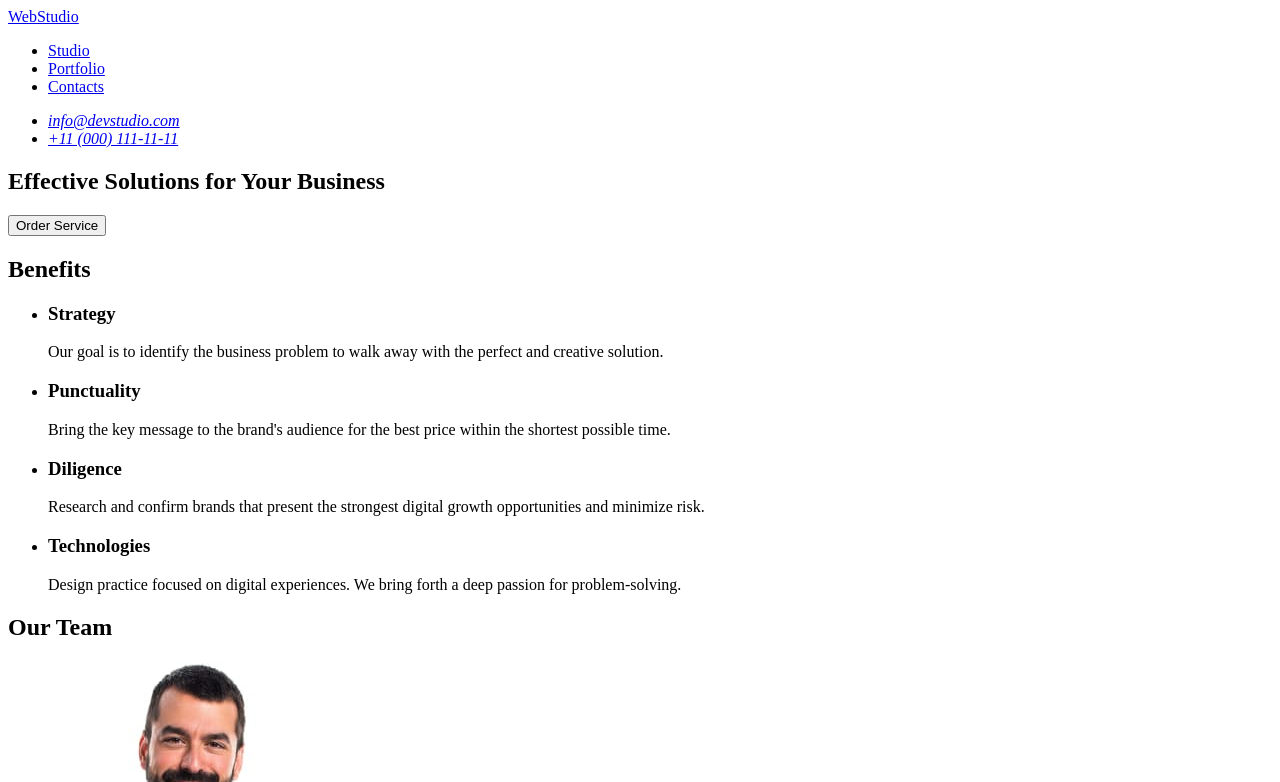
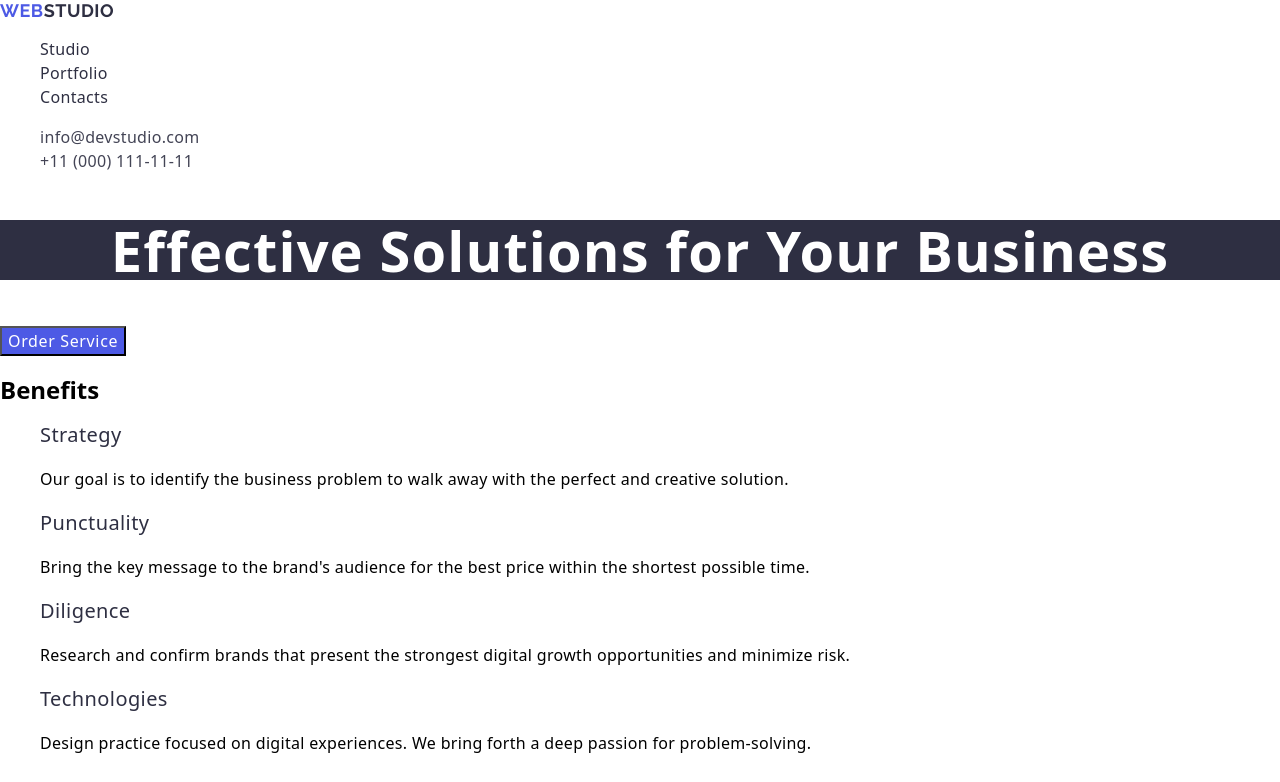
Before and after one commit to oleg-petrik/goit-markup-hw-02, a plain HTML site: page index.html in a window 1280 px wide. Shown: the top 782 px of the page. Drawn offline with nearby package versions, Linux system fonts and the light colour scheme.

Commit message:
add our portfolio

```diff
--- a/css/styles.css
+++ b/css/styles.css
@@ -0,0 +1,113 @@
+/*font-family: "Raleway", sans-serif;
+font-family: "Roboto", sans-serif;*/
+.body{
+    font-family: "Roboto" "Raleway",
+        sans-serif;
+        color: #434455;
+        background-color: #fff;
+}
+ul, ol{
+    list-style-type: none;
+}
+a{
+    text-decoration: none;
+}
+.logo{
+    font-family: "Raleway", sans-serif;
+    font-weight: 700;
+        font-size: 18px;
+        line-height: 1.17;
+        letter-spacing: 0.03em;
+        text-transform: uppercase;
+        color: #4d5ae5;
+}
+.header-logo .logo-part{
+    color: #2e2f42
+}
+.nav-link{
+    font-weight: 500;
+        font-size: 16px;
+        line-height: 1.5;
+        letter-spacing: 0.02em;
+        color: #2e2f42;
+}
+.nav-link:hover,
+.nav-link:focus{
+color: #404bbf;
+}
+.contacts{
+    font-style: normal;
+}
+.contacts-link{
+        font-size: 16px;
+        line-height: 1.5;
+        letter-spacing: 0.02em;
+        color: #434455;
+}
+.nav-link:hover,
+.nav-link:focus,
+.contacts-link:hover,
+.contacts-link:focus{
+color: #404bbf;
+}
+.page-hero{
+    background-color: #2e2f42;
+font-weight: 700;
+font-size: 56px;
+line-height: 1.07143;
+letter-spacing: 0.02em;
+text-align: center;
+color: #fff;
+}
+.page-hero-button{
+    font-family: inherit;
+    background-color: #4d5ae5;
+    font-weight: 500;
+        font-size: 16px;
+        line-height: 1.5;
+        letter-spacing: 0.04em;
+        color: #fff;
+}
+.page-hero-button:hover,
+.page-hero-button:focus{
+    background-color: #404bbf;
+}
+.main-title{
+    font-weight: 500;
+        font-size: 20px;
+        line-height: 1.2;
+        letter-spacing: 0.02em;
+        color: #2e2f42;
+        background-color: #fff;
+}
+.main-text{
+    font-weight: 400;
+        font-size: 16px;
+        line-height: 1.5;
+        letter-spacing: 0.02em;
+        background-color: #fff;
+}
+.page-title{
+    font-weight: 700;
+        font-size: 36px;
+        line-height: 1.11111;
+        letter-spacing: 0.02em;
+        text-align: center;
+        color: #2e2f42;
+        background-color: #f4f4fd;
+}
+.page-images{
+    background-color: #f4f4fd;
+}
+.images{
+    background-color: #fff;
+}
+/*Page Our Portfolio*/
+.main-page-title{
+    font-weight: 700;
+        font-size: 36px;
+        line-height: 1.11;
+        letter-spacing: 0.02em;
+        text-align: center;
+        color: #2e2f42;
+}
--- a/index.html
+++ b/index.html
@@ -5,92 +5,105 @@
     <meta charset="UTF-8">
     <meta name="viewport" content="width=device-width, initial-scale=1.0">
     <title>Web Studio</title>
+    <link rel="stylesheet" href="https://cdnjs.cloudflare.com/ajax/libs/modern-normalize/3.0.1/modern-normalize.min.css"
+        integrity="sha512-q6WgHqiHlKyOqslT/lgBgodhd03Wp4BEqKeW6nNtlOY4quzyG3VoQKFrieaCeSnuVseNKRGpGeDU3qPmabCANg=="
+        crossorigin="anonymous" referrerpolicy="no-referrer" />
+    <link rel="preconnect" href="https://fonts.googleapis.com">
+    <link rel="preconnect" href="https://fonts.gstatic.com" crossorigin>
+    <link href="https://fonts.googleapis.com/css2?family=Raleway:wght@700&family=Roboto:wght@100;400;500;700&display=swap"
+        rel="stylesheet">
     <link rel="stylesheet" href="./css/styles.css" />
 </head>
 
 <body>
-    <header>
-        <nav>
-            <a href="./index.html">WebStudio</a>
-            <ul>
-                <li><a href="#studio">Studio</a></li>
-                <li><a href="#portfolio">Portfolio</a></li>
-                <li><a href="#contacts">Contacts</a></li>
+    <header class="page-header">
+        <nav class="header-nav">
+            <a class="logo header-logo" href="./index.html">Web<span class="logo-part">Studio</span></a>
+            <ul class="nav-list">
+                <li class="nav-item"><a class="nav-link" href="./index.html">Studio</a></li>
+                <li class="nav-item"><a class="nav-link" href="">Portfolio</a></li>
+                <li class="nav-item"><a class="nav-link" href="">Contacts</a></li>
             </ul>
         </nav>
-        <address>
-            <ul>
-                <li><a href="mailto:info@devstudio.com">info@devstudio.com</a></li>
-                <li><a href="tel:+110001111111">+11 (000) 111-11-11</a></li>
+        <address class="contacts">
+            <ul class="contacts-list">
+                <li class="contacts-item"><a class="contacts-link" href="mailto:info@devstudio.com">info@devstudio.com</a></li>
+                <li class="contacts-item"><a class="contacts-link" href="tel:+110001111111">+11 (000) 111-11-11</a></li>
             </ul>
         </address>
         </header>
 
-        <main>
+    <main>
             <section>
-        <h1>Effective Solutions for Your Business</h1>
-        <button type="button">Order Service</button>
+        <h1 class="page-hero">Effective Solutions for Your Business</h1>
+        <button type="button" class="page-hero-button">Order Service</button>
         </section>
     <section>
         <h2>Benefits</h2>
         <ul>
         <li>
-            <h3>Strategy</h3>
-        <p>
+            <h3 class="main-title">Strategy</h3>
+        <p class="main-text">
             Our goal is to identify the business
             problem to walk away with the perfect and creative solution.
         </p>
         </li>
         <li>
-        <h3>Punctuality</h3>
-        <p>
+        <h3 class="main-title">Punctuality</h3>
+        <p class="main-text">
             Bring the key message to the brand's audience for the best price within the shortest possible time.
         </p>
         </li>
 
-        <li><h3>Diligence</h3>
-        <p>
+        <li><h3 class="main-title">Diligence</h3>
+        <p class="main-text">
             Research and confirm brands that present the strongest digital growth opportunities and minimize risk.
         </p>
         </li>
 
         <li>
-            <h3>Technologies</h3>
-        <p>
+            <h3 class="main-title">Technologies</h3>
+        <p class="main-text">
             Design practice focused on digital experiences. We bring forth a deep passion for problem-solving.
         </p>
         </li>
         </ul>
         </section>
+        <!--Page Out Team-->
         <section>
-        <h2>Our Team</h2>
-        <ul>
-            <li><img src="./images/mark-guerrero.jpg" alt="Mark Guerrero Product Designer" width="264">
-                <h3>Mark Guerrero</h3>
-                <p>
+        <h2 class="page-title">Our Team</h2>
+        <ul class="page-images">
+            <li class="images"><img src="./images/mark-guerrero.jpg" alt="Mark Guerrero Product Designer" width="264">
+                <h3 class="main-title">Mark Guerrero</h3>
+                <p class="main-text">
                     Product Designer
                 </p>
             </li>
-            <li><img src="./images/tom-ford.jpg" alt="Tom Ford Frontend Developer" width="264">
-                <h3>Tom Ford</h3>
-                <p>
+            <li class="images"><img src="./images/tom-ford.jpg" alt="Tom Ford Frontend Developer" width="264">
+                <h3 class="main-title">Tom Ford</h3>
+                <p class="main-text">
                     Frontend Developer
                 </p>
             </li>
-            <li><img src="./images/camila-garcia.jpg" alt="Camila Garcia
+            <li class="images"><img src="./images/camila-garcia.jpg" alt="Camila Garcia
 Marketing" width="264">
-                <h3>Camila Garcia</h3>
-                <p>Marketing</p>
+                <h3 class="main-title">Camila Garcia</h3>
+                <p class="main-text">Marketing</p>
             </li>
-            <li>
+            <li class="images">
                 <img src="./images/daniel-wilson.jpg" alt="Daniel Wilson
 UI Designer" width="264">
-                <h3>Daniel Wilson</h3>
-                <p>
+                <h3 class="main-title">Daniel Wilson</h3>
+                <p class="main-text">
                     UI Designer
                 </p>
             </li>
         </ul>
+        </section>
+        <!--Page Our Portfolio-->
+        <section>
+            <h2 class="main-page-title">Our Portfolio</h2>
+
         </section>
     </main>
     <footer>
```
Also changed, not shown: images/banking-app.jpg (added), images/cashless-payment.jpg (added), images/meditation-app.jpg (added), images/online-courses.jpg (added), images/screen-illustrations.jpg (added), images/taxi-service.jpg (added).
